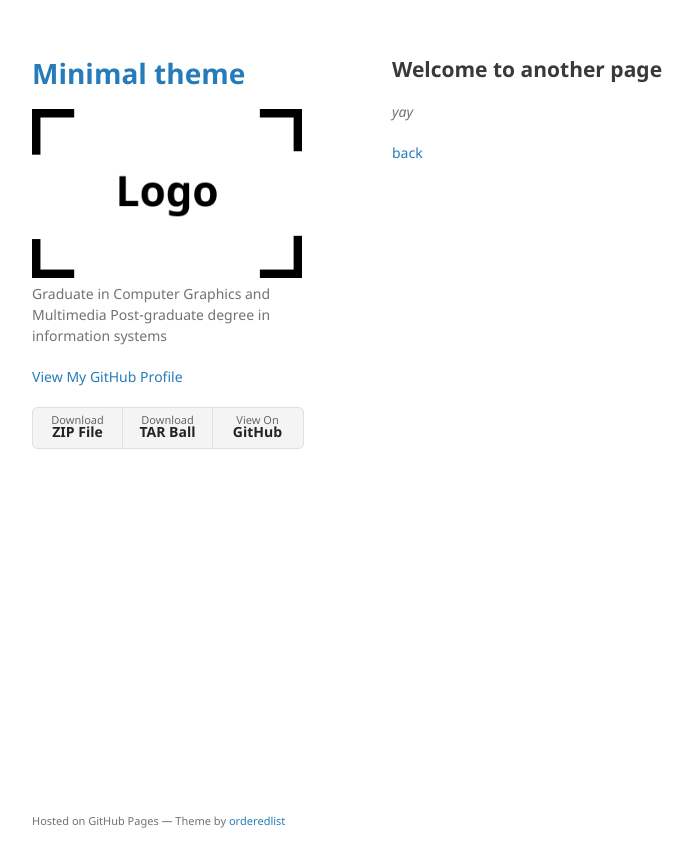
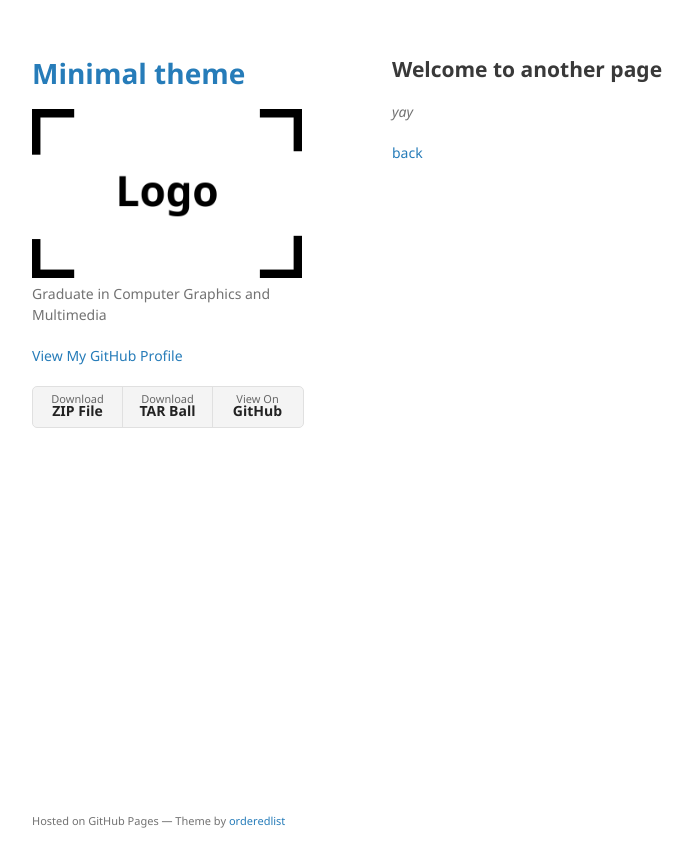
Before and after one commit to LopesJos/Lopesjos.github.io, a Jekyll site: the page built from another-page.md, in a window 1280 px wide. Shown: the top 867 px of the page, without its empty margins (178-871 px from the left). Built offline with Jekyll 4.4.1, drawn with Linux system fonts in a browser that asks for light colours; our own code applies the rules of GitHub Pages for plain Markdown files.

Commit message:
Update _config.yml

```diff
--- a/_config.yml
+++ b/_config.yml
@@ -1,7 +1,6 @@
 title: Minimal theme
 logo: /assets/img/logo.png
 description: Graduate in Computer Graphics and Multimedia
-  Post-graduate degree in information systems
 show_downloads: true
 google_analytics:
 theme: jekyll-theme-minimal
```
